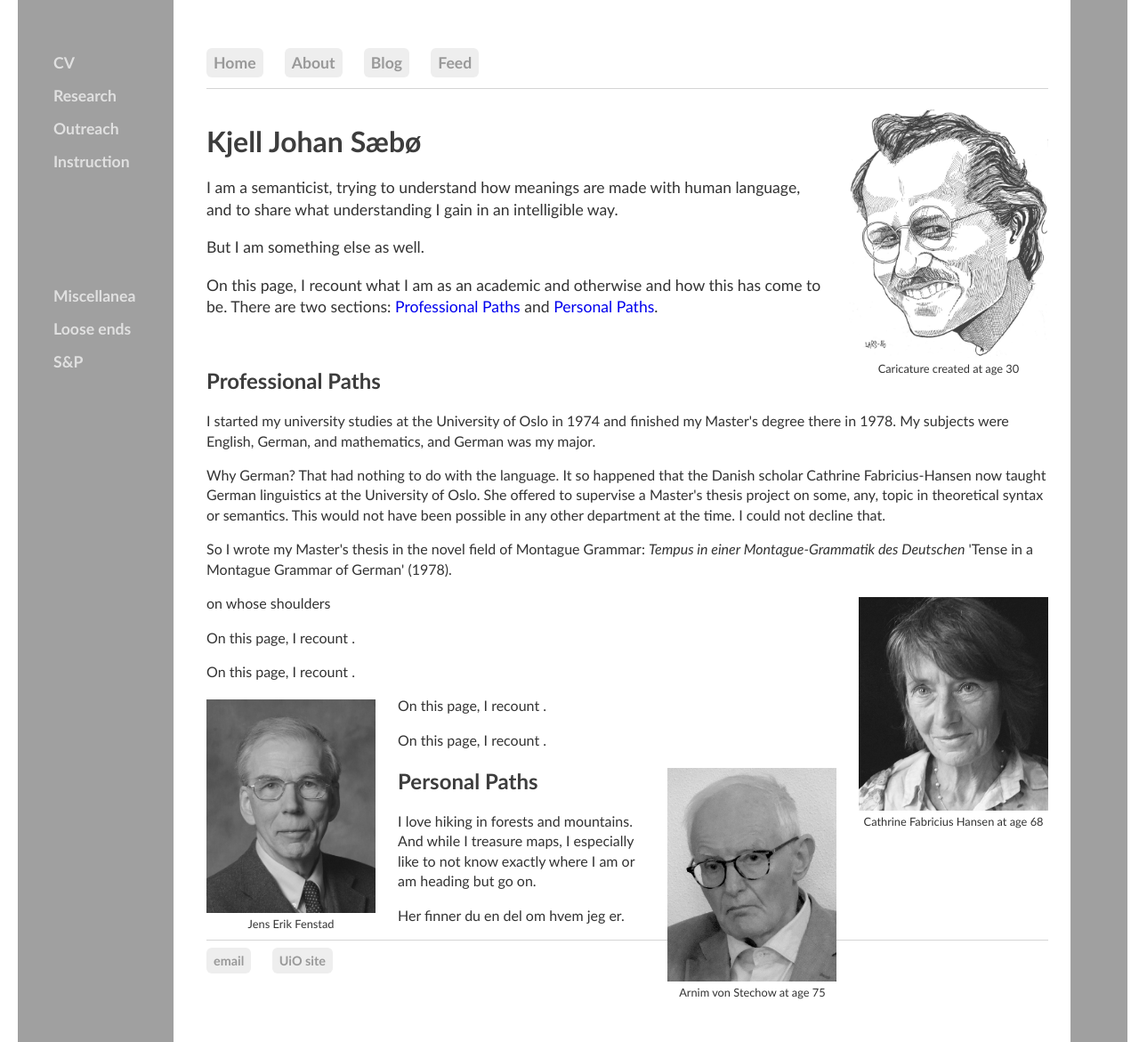
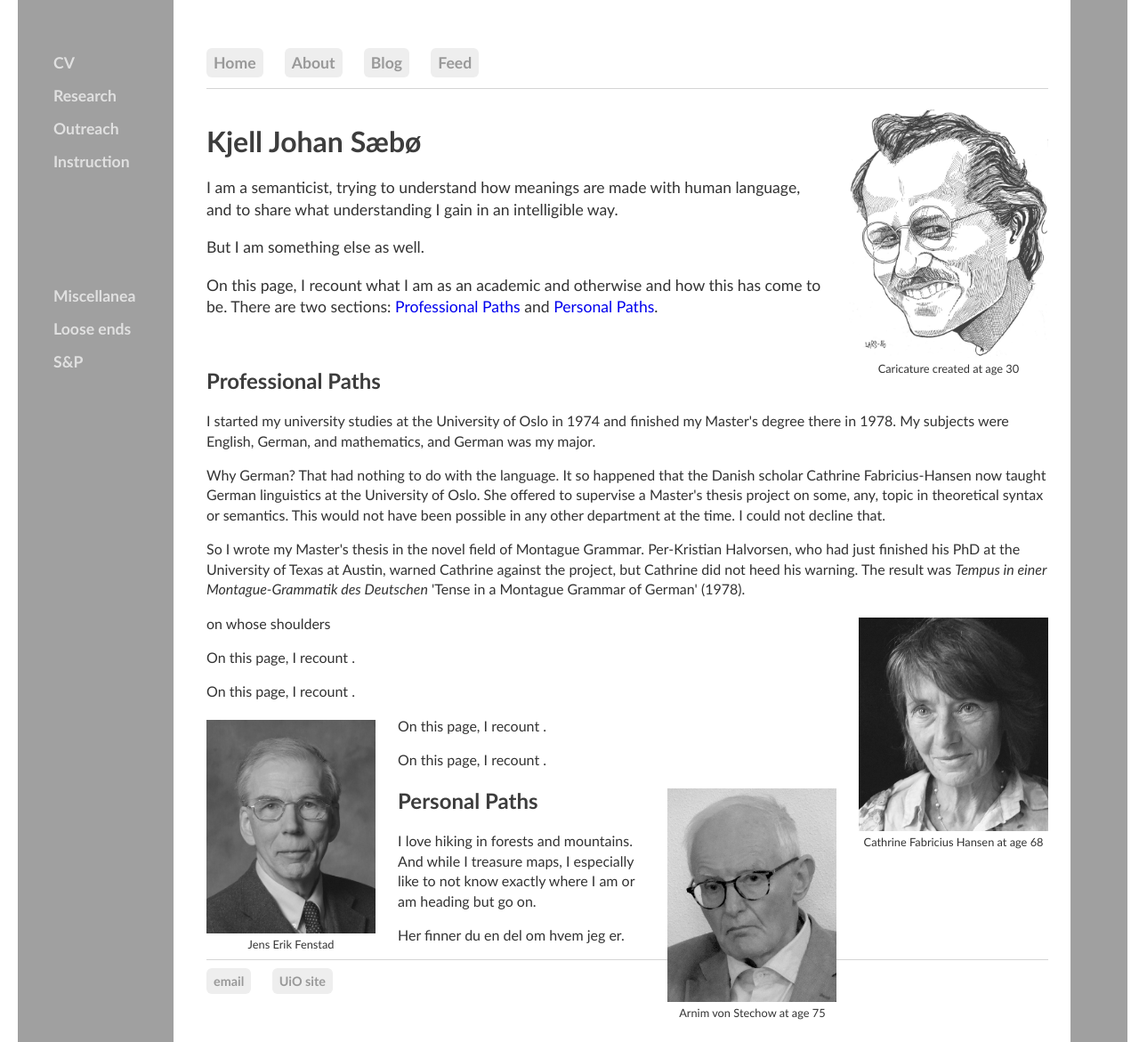
Before and after one commit to kjelljs/kjelljs.github.io, a Jekyll site: the page built from about/index.html, in a window 1280 px wide and 1171 px high. Shown: the whole window at 89% size. Built offline with Jekyll 4.4.1, drawn with Linux system fonts in a browser that asks for light colours.

Commit message:
Update index.html

```diff
--- a/about/index.html
+++ b/about/index.html
@@ -19,7 +19,7 @@
 	</div>
 	</br>
 	<h2 id="acad">Professional Paths</h2>
-	<p>I started my university studies at the University of Oslo in 1974 and finished my Master's degree there in 1978. My subjects were English, German, and mathematics, and German was my major.</p><p>Why German? That had nothing to do with the language. It so happened that the Danish scholar Cathrine Fabricius-Hansen now taught German linguistics at the University of Oslo. She offered to supervise a Master's thesis project on some, any, topic in theoretical syntax or semantics. This would not have been possible in any other department at the time. I could not decline that.</p><p>So I wrote my Master's thesis in the novel field of Montague Grammar: <i>Tempus in einer Montague-Grammatik des Deutschen</i> 'Tense in a Montague Grammar of German' (1978).</p>
+	<p>I started my university studies at the University of Oslo in 1974 and finished my Master's degree there in 1978. My subjects were English, German, and mathematics, and German was my major.</p><p>Why German? That had nothing to do with the language. It so happened that the Danish scholar Cathrine Fabricius-Hansen now taught German linguistics at the University of Oslo. She offered to supervise a Master's thesis project on some, any, topic in theoretical syntax or semantics. This would not have been possible in any other department at the time. I could not decline that.</p><p>So I wrote my Master's thesis in the novel field of Montague Grammar. Per-Kristian Halvorsen, who had just finished his PhD at the University of Texas at Austin, warned Cathrine against the project, but Cathrine did not heed his warning. The result was <i>Tempus in einer Montague-Grammatik des Deutschen</i> 'Tense in a Montague Grammar of German' (1978).</p>
 	<div style="float:right;"><figure class="rightfig"><img style="height:240px;" src="/pics/CFHgray.jpg"><figcaption>Cathrine Fabricius Hansen at age 68</figcaption></figure></div>
 	<p>on whose shoulders</p>
 	<p>On this page, I recount .</p>
```
